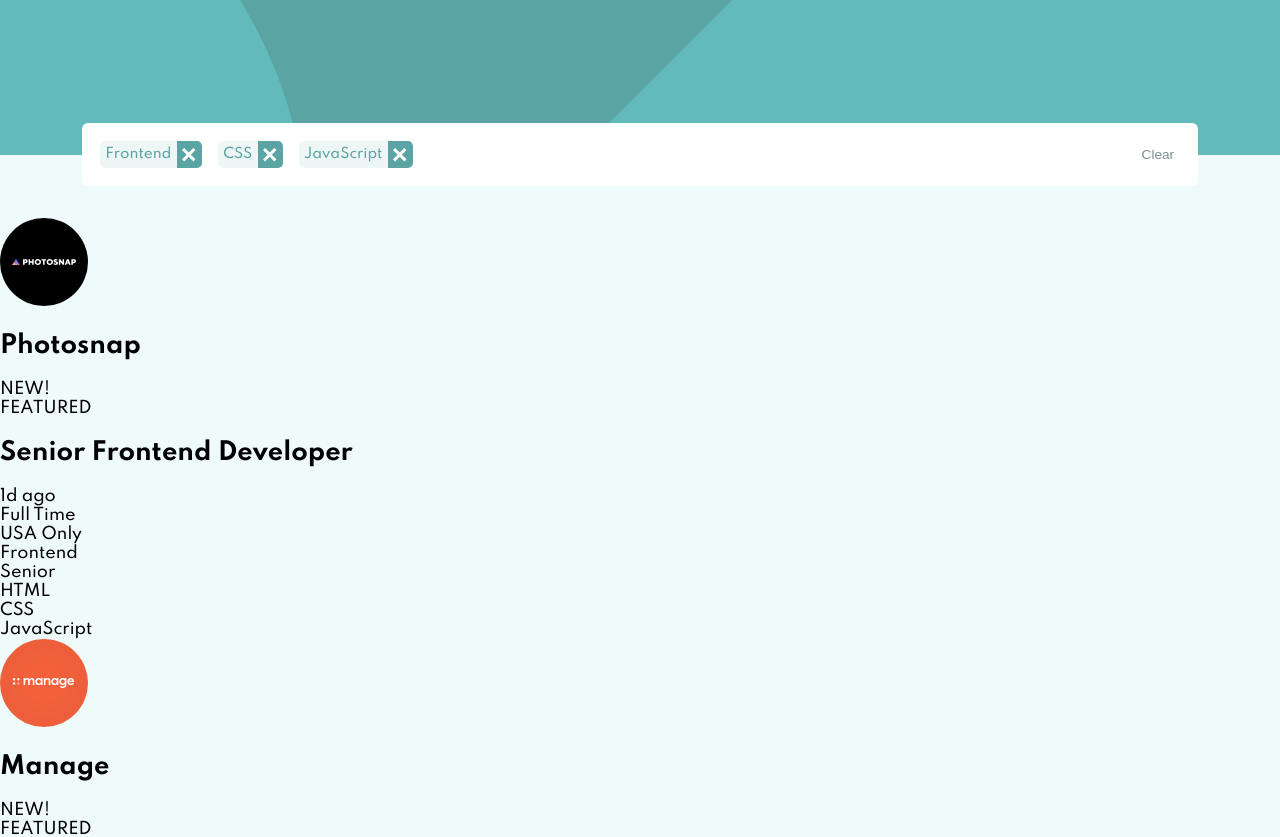
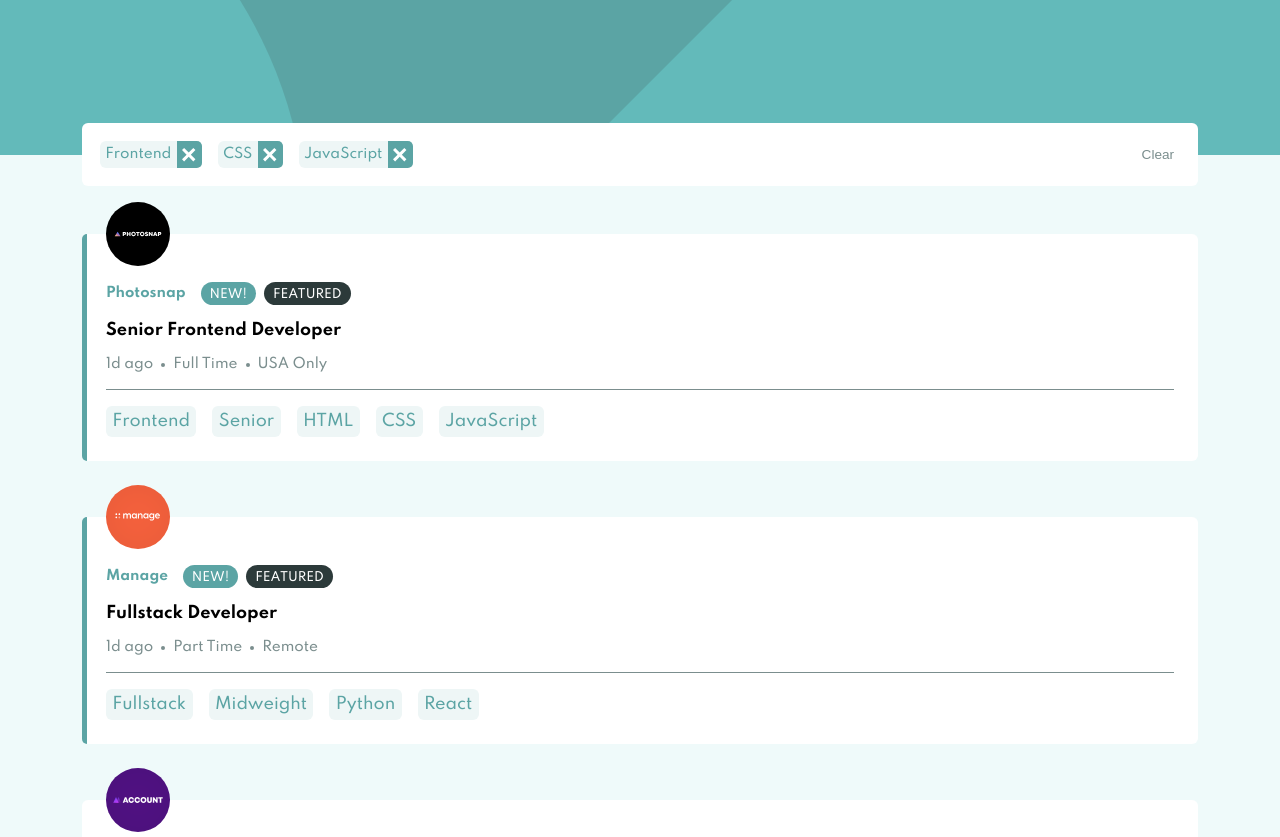
Before and after one commit to solvedbiscuit71/job-listing-with-filters, a React (Create React App) app: page / in a window 1280 px wide. Shown: the top 837 px of the page. Built offline with nearby package versions, Linux system fonts and the light colour scheme.

Commit message:
Completed the styling of the <Card>

```diff
--- a/src/components/Card.jsx
+++ b/src/components/Card.jsx
@@ -1,4 +1,8 @@
 import React from 'react';
+import CardTag from '../styles/CardTag';
+import CardWrapper from '../styles/CardWrapper';
+import FilterBadge from '../styles/FilterBadge';
+import RoleWrapper from '../styles/RoleWrapper';
 function Job(props) {
   const skills = []
   skills.push(props.role)
@@ -7,32 +11,32 @@
   skills.push(...props.tools)
 
   return (
-    <div className={props.featured ? "job job--featured" : "job"}>
-      <img className="job__logo" src={props.logo} alt={`${props.company}'s logo`} />
+    <CardWrapper featured={props.featured}>
+      <img className="logo" src={props.logo} alt={`${props.company}'s logo`} />
 
-      <div className="job__company">
+      <div className="company">
         <h1>{props.company}</h1>
 
-        { props.new ? <div className='badge'>NEW!</div> : null }
-        { props.featured ? <div className='badge'>FEATURED</div> : null }
+        { props.new ? <CardTag className='badge'><span>NEW!</span></CardTag> : null }
+        { props.featured ? <CardTag modifier='secondary' className='badge'><span>FEATURED</span></CardTag> : null }
       </div>
 
-      <div className="job__role">
-        <h1>{props.position}</h1>
+      <div className="role">
+        <h2>{props.position}</h2>
 
-        <div className="role-info">
+        <RoleWrapper>
           <div>{props.postedAt}</div>
           <span className="bullet"></span>
           <div>{props.contract}</div>
           <span className="bullet"></span>
           <div>{props.location}</div>
-        </div>
+        </RoleWrapper>
       </div>
 
-      <div className="job__skills">
-        { skills.map(( skill,index ) => <div key={index} className='tag'>{skill}</div>) }
+      <div className="skills">
+        { skills.map(( skill,index ) => <FilterBadge key={index} noClose>{skill}</FilterBadge>) }
       </div>
-    </div>
+    </CardWrapper>
   );
 }
 
--- a/src/components/Cards.jsx
+++ b/src/components/Cards.jsx
@@ -1,10 +1,11 @@
 import React from 'react';
+import CardContainer from '../styles/CardContainer';
 import Card from './Card';
 function Cards(props) {
   return (
-    <section className="job-list">
+    <CardContainer>
       { props.jobList && props.jobList.map(job => <Card key={job.id} {...job} />)}
-    </section>
+    </CardContainer>
   );
 }
 
--- /dev/null
+++ b/src/styles/CardContainer.js
@@ -0,0 +1,9 @@
+import styled from '@emotion/styled';
+
+export default styled.div(props => ({
+  width: '87.2vw',
+  margin: '1em auto',
+  display: 'flex',
+  flexDirection: 'column',
+  gap: '3.5em'
+}));
--- /dev/null
+++ b/src/styles/CardTag.js
@@ -0,0 +1,25 @@
+import styled from '@emotion/styled';
+
+const getBackground = (props) => {
+  switch (props.modifier) {
+    case 'primary':
+      return props.theme.headerBg
+    case 'secondary':
+      return props.theme.featuredBg
+  }
+}
+
+export default styled.div(props => ({
+  padding: '.375em .75em',
+  color: 'white',
+  textTransform: 'uppercase',
+  fontSize: '.75rem',
+  backgroundColor: props.modifier ? getBackground(props) : props.theme.headerBg,
+  borderRadius: '1.5em',
+  width: 'fit-content',
+
+  "span": {
+    position: 'relative',
+    top: '.15em'
+  }
+}));
--- /dev/null
+++ b/src/styles/CardWrapper.js
@@ -0,0 +1,63 @@
+import styled from '@emotion/styled';
+
+export default styled.div(props => ({
+  backgroundColor: 'white',
+  borderRadius: '.375em',
+  padding: '1.5em',
+  position: 'relative',
+
+  '&::after': {
+    content: props.featured ? '""' : null,
+    position: 'absolute',
+    top: 0,
+    left: 0,
+    width: '.3125em',
+    height: '100%',
+    backgroundColor: props.theme.headerBg,
+    borderTopLeftRadius: '.375em',
+    borderBottomLeftRadius: '.375em'
+  },
+
+  '& > img:first-of-type': {
+    width: '4em',
+    height: '4em',
+
+    position: 'absolute',
+    top: '-2em',
+    left: '1.5em'
+  },
+
+  '& > .company': {
+    display: 'flex',
+    gap: '.5em',
+    alignItems: 'center',
+    marginTop: '1.5em',
+
+    'h1': {
+      fontSize: '.85rem',
+      color: props.theme.headerBg,
+      margin: 0,
+      marginRight: '.5em'
+    }
+  },
+
+  '& > .role': {
+    margin: '1em 0',
+    'h2': {
+      fontSize: '1rem',
+      margin: 0
+    },
+
+    '> div': {
+      padding: '1em 0',
+      borderBottom: `1px solid ${props.theme.textColorLight}`
+    }
+  },
+
+  '& > .skills': {
+    display: 'flex',
+    flexDirection: 'row',
+    flexWrap: 'wrap',
+    gap: '1em'
+  }
+}));
--- a/src/styles/FilterBadge.js
+++ b/src/styles/FilterBadge.js
@@ -5,11 +5,11 @@
   alignItems: 'stretch',
   backgroundColor: props.theme.tagBg,
   borderRadius: '.375em',
+  color: props.theme.headerBg,
   width: 'fit-content',
 
   "& > div": {
     fontSize: ".85rem",
-    color: props.theme.headerBg,
     padding: ".375em .4em",
     borderRadius: '.375em',
     display: 'flex',
@@ -20,5 +20,7 @@
     backgroundColor: props.theme.headerBg,
     borderTopLeftRadius: 0,
     borderBottomLeftRadius: 0,
-  }
+  },
+
+  padding: props.noClose ? '.375em .4em' : null
 }));
--- /dev/null
+++ b/src/styles/RoleWrapper.js
@@ -0,0 +1,20 @@
+import styled from '@emotion/styled';
+
+export default styled.div(props => ({
+  '.bullet': {
+    display: 'inline-block',
+    width: '.25em',
+    height: '.25em',
+    borderRadius: '50%',
+    backgroundColor: props.theme.textColorLight
+  },
+
+  display: 'flex',
+  alignItems: 'center',
+  gap: '.5em',
+
+  '& > div': {
+    color: props.theme.textColorLight,
+    fontSize: '.85rem'
+  }
+}));
```
